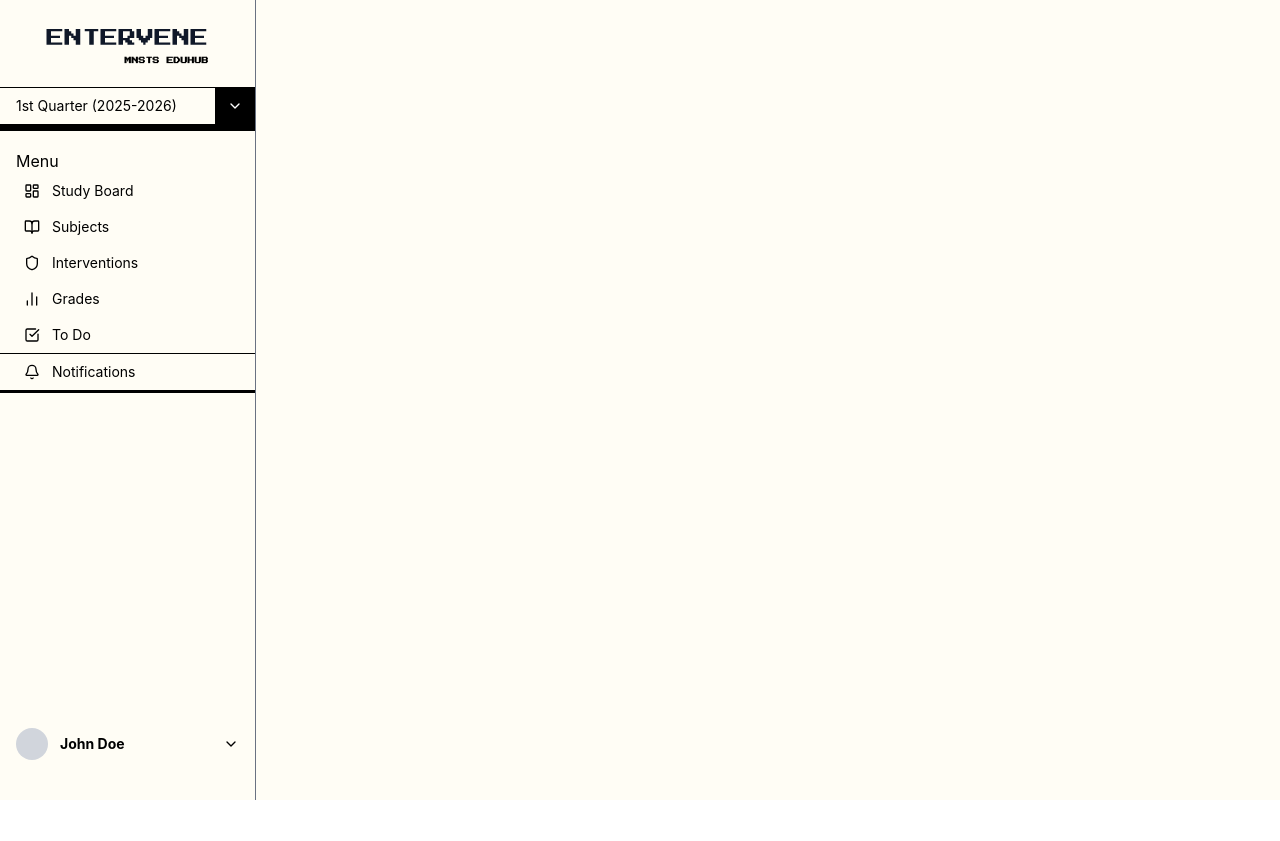
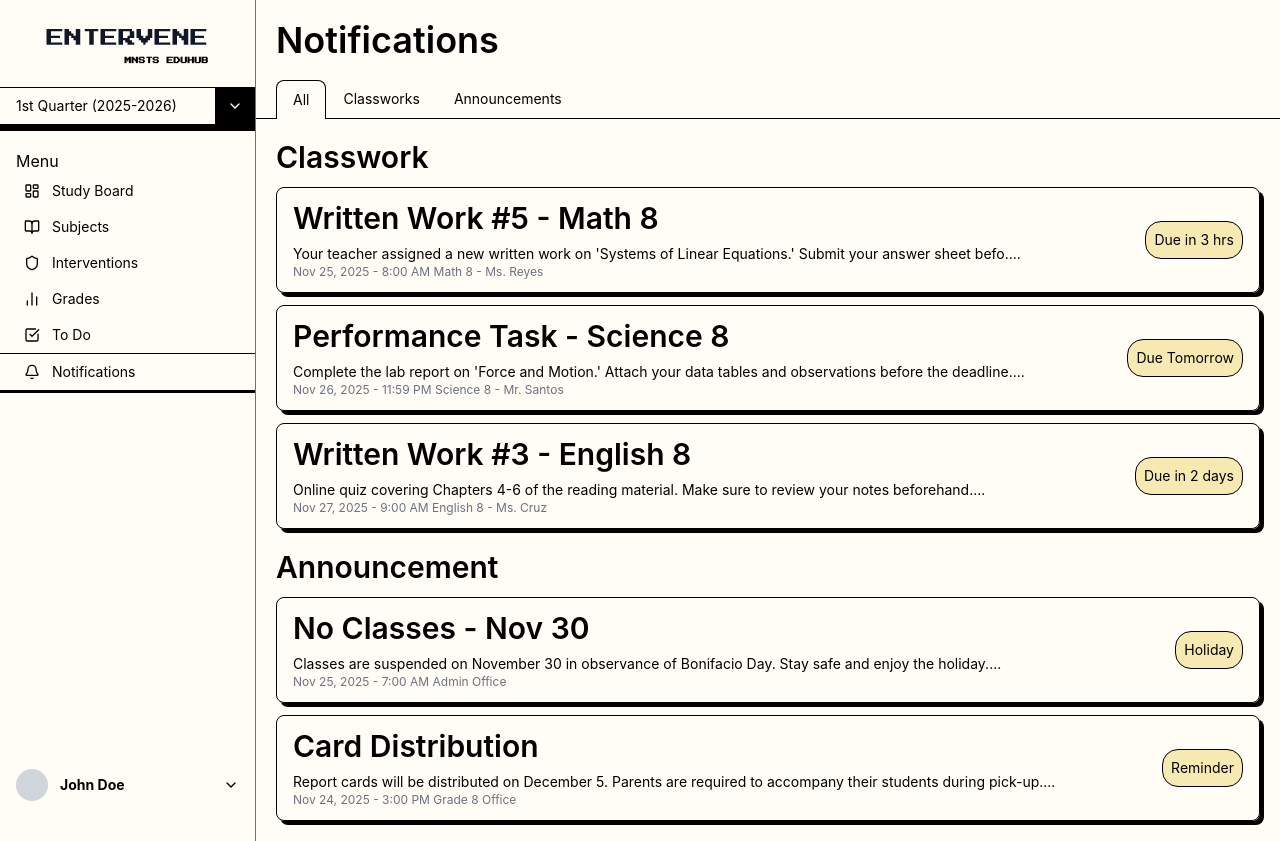
Before and after one commit to dxn-xnt/Entervene, a React (Vite) app in the folder frontend/: page / in a window 1280 px wide. Both pictures are taken after a click on the element "Notifications". Before the commit the page ends 800 px from the top, so only its background shows below. Built offline with nearby package versions, Linux system fonts and the light colour scheme.

Commit message:
notification interface done

```diff
--- a/frontend/src/App.tsx
+++ b/frontend/src/App.tsx
@@ -1,9 +1,12 @@
 import Navbar from "./components/StudentUIComponents/Navbar";
+// IMPORT PAGES
 import StoryBoard from "./pages/StudentInterfaces/Storyboard";
 import ToDo from "./pages/StudentInterfaces/ToDo";
 import Grades from "./pages/StudentInterfaces/Grades/Grades";
 import Subjects from "./pages/StudentInterfaces/Subjects/Subjects";
 import SubjectDetail from "./pages/StudentInterfaces/Subjects/SubjectDetail";
+import Notifications from "./pages/StudentInterfaces/Notifications";
+
 import { useState } from "react";
 
 const App = () => {
@@ -45,6 +48,7 @@ const App = () => {
             <Subjects onSelectSubject={setActiveSubject} />
           ))}
         {activeNav === "Grades" && <Grades />}
+        {activeNav === "Notifications" && <Notifications />}
       </main>
     </div>
   );
--- /dev/null
+++ b/frontend/src/components/StudentUIComponents/NotificationCard.tsx
@@ -0,0 +1,32 @@
+type NotificationProps = {
+  title: string;
+  description: string;
+  cardInfo: string;
+  badge: string;
+};
+
+const NotificationCard = ({
+  title,
+  description,
+  cardInfo,
+  badge,
+}: NotificationProps) => {
+  return (
+    <div className="flex flex-row justify-between items-center px-4 py-3 border border-black rounded-lg shadow-[4px_4px_0px_0px_rgba(0,0,0,1)]">
+      <div className="flex flex-col gap-2">
+        <div className="flex flex-row gap-3 items-center">
+          <p className="font-semibold text-3xl">{title}</p>
+        </div>
+        <div className="gap-2">
+          <p className="text-sm">{description}</p>
+          <p className="text-xs text-gray-500">{cardInfo}</p>
+        </div>
+      </div>
+      <div className="p-2 rounded-2xl bg-[#F6E9B2] border">
+        <p className="text-sm text-right">{badge}</p>
+      </div>
+    </div>
+  );
+};
+
+export default NotificationCard;
--- /dev/null
+++ b/frontend/src/pages/StudentInterfaces/Notifications.tsx
@@ -0,0 +1,86 @@
+import { useState } from "react";
+import Tabs from "../../components/StudentUIComponents/Tabs";
+import NotificationCard from "../../components/StudentUIComponents/NotificationCard";
+
+const tabs = [
+  { id: "all", label: "All" },
+  { id: "classworks", label: "Classworks" },
+  { id: "announcements", label: "Announcements" },
+];
+
+const classworkCards = [
+  {
+    title: "Written Work #5 - Math 8",
+    description:
+      "Your teacher assigned a new written work on 'Systems of Linear Equations.' Submit your answer sheet befo....",
+    cardInfo: "Nov 25, 2025 - 8:00 AM  Math 8 - Ms. Reyes",
+    badge: "Due in 3 hrs",
+  },
+  {
+    title: "Performance Task - Science 8",
+    description:
+      "Complete the lab report on 'Force and Motion.' Attach your data tables and observations before the deadline....",
+    cardInfo: "Nov 26, 2025 - 11:59 PM  Science 8 - Mr. Santos",
+    badge: "Due Tomorrow",
+  },
+  {
+    title: "Written Work #3 - English 8",
+    description:
+      "Online quiz covering Chapters 4-6 of the reading material. Make sure to review your notes beforehand....",
+    cardInfo: "Nov 27, 2025 - 9:00 AM  English 8 - Ms. Cruz",
+    badge: "Due in 2 days",
+  },
+];
+
+const announcementCards = [
+  {
+    title: "No Classes - Nov 30",
+    description:
+      "Classes are suspended on November 30 in observance of Bonifacio Day. Stay safe and enjoy the holiday....",
+    cardInfo: "Nov 25, 2025 - 7:00 AM  Admin Office",
+    badge: "Holiday",
+  },
+  {
+    title: "Card Distribution",
+    description:
+      "Report cards will be distributed on December 5. Parents are required to accompany their students during pick-up....",
+    cardInfo: "Nov 24, 2025 - 3:00 PM  Grade 8 Office",
+    badge: "Reminder",
+  },
+];
+
+const Notifications = () => {
+  const [activeTab, setActiveTab] = useState("all");
+
+  return (
+    <div>
+      <header className="px-5 py-5">
+        <h1 className="text-4xl font-semibold">Notifications</h1>
+      </header>
+      <Tabs tabs={tabs} activeTab={activeTab} onChange={setActiveTab} />
+      <main className="px-5 py-5 flex flex-col gap-5">
+        {/* Classwork Section */}
+        {(activeTab === "all" || activeTab === "classworks") && (
+          <section className="flex flex-col gap-3">
+            <h2 className="text-3xl font-semibold">Classwork</h2>
+            {classworkCards.map((card, index) => (
+              <NotificationCard key={index} {...card} />
+            ))}
+          </section>
+        )}
+
+        {/* Announcement Section */}
+        {(activeTab === "all" || activeTab === "announcements") && (
+          <section className="flex flex-col gap-3">
+            <h2 className="text-3xl font-semibold">Announcement</h2>
+            {announcementCards.map((card, index) => (
+              <NotificationCard key={index} {...card} />
+            ))}
+          </section>
+        )}
+      </main>
+    </div>
+  );
+};
+
+export default Notifications;
```
